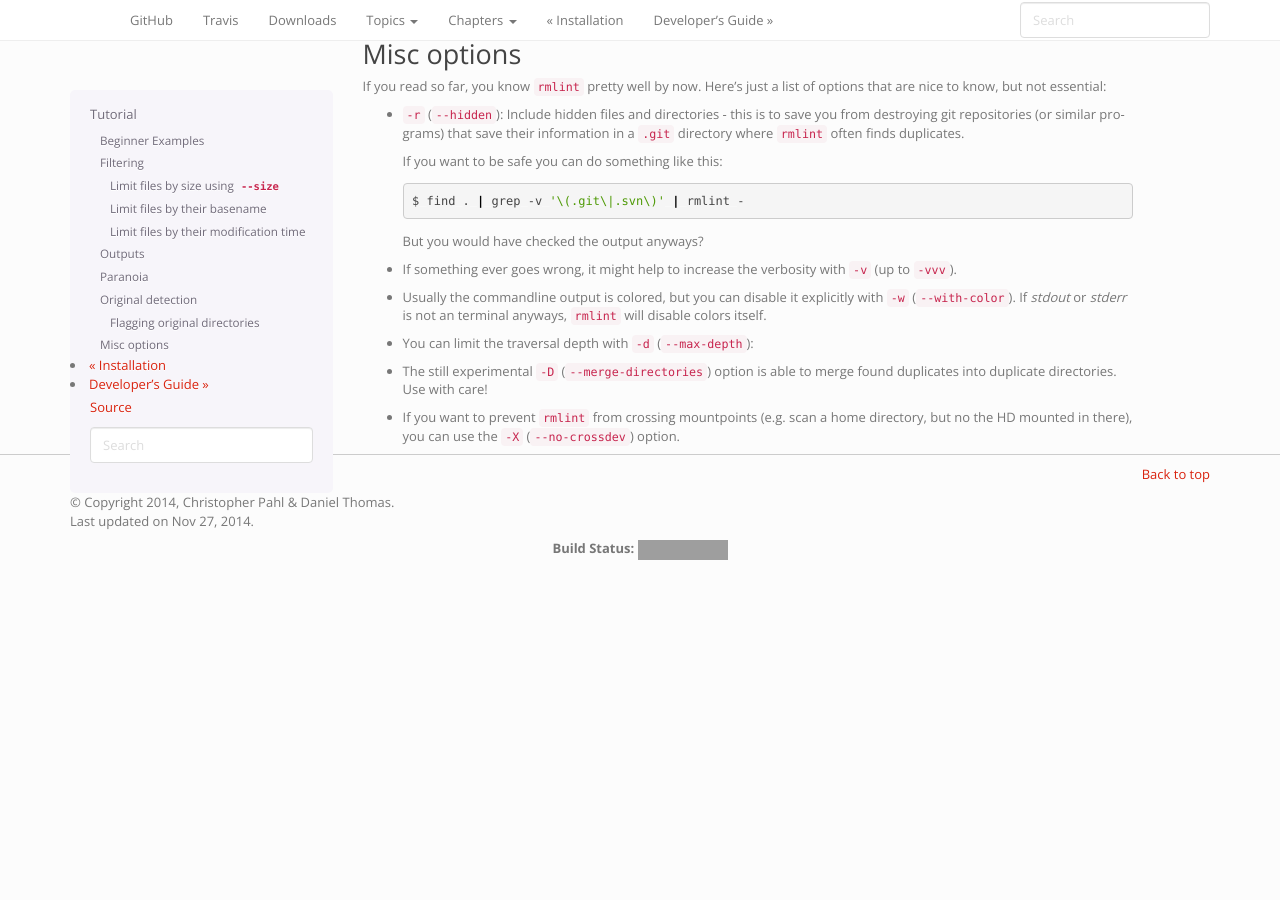
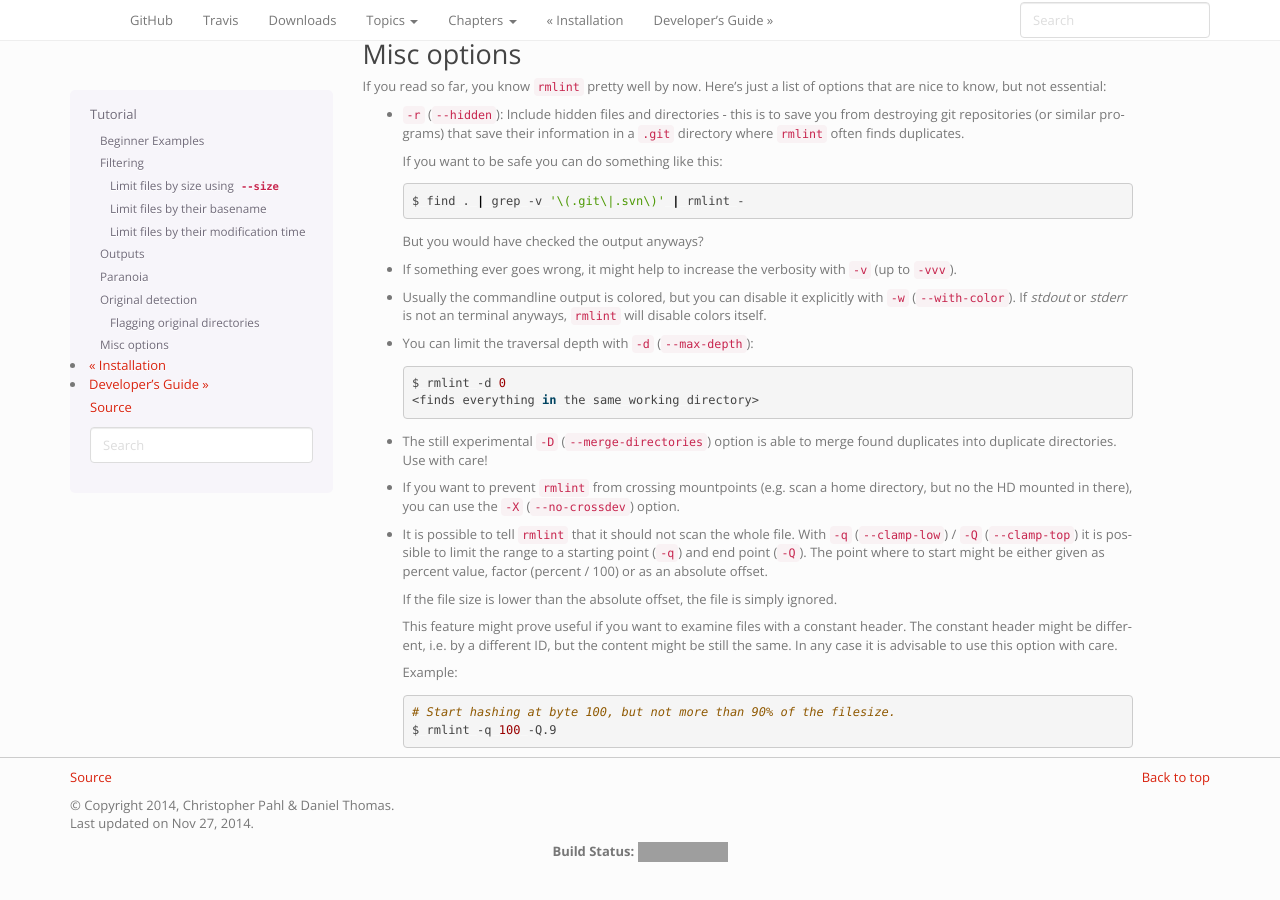
Before and after one commit to sahib/rmlint, a Sphinx documentation site: the page built from docs/tutorial.rst, in a window 1280 px wide and 900 px high, scrolled down 6500 px. Built offline with Sphinx 7.4.7, drawn with Linux system fonts in a browser that asks for light colours; before the commit the page ends 7097 px from its top, so only the background shows below that; grey boxes are pictures that could not be loaded.

```diff
--- a/docs/tutorial.rst
+++ b/docs/tutorial.rst
@@ -513,9 +513,9 @@ Here's just a list of options that are nice to know, but not essential:
   anyways, ``rmlint`` will disable colors itself.
 - You can limit the traversal depth with ``-d`` (``--max-depth``):
 
-  .. code-block
+  .. code-block:: bash
 
-      $ rmlint d 0
+      $ rmlint -d 0
       <finds everything in the same working directory>
 
 - The still experimental ``-D`` (``--merge-directories``) option is able to
@@ -524,3 +524,22 @@ Here's just a list of options that are nice to know, but not essential:
 - If you want to prevent ``rmlint`` from crossing mountpoints (e.g. scan a home
   directory, but no the HD mounted in there), you can use the ``-X``
   (``--no-crossdev``) option.
+
+- It is possible to tell ``rmlint`` that it should not scan the whole file.
+  With ``-q`` (``--clamp-low``) / ``-Q`` (``--clamp-top``) it is possible to
+  limit the range to a starting point (``-q``) and end point (``-Q``).
+  The point where to start might be either given as percent value, factor (percent / 100)
+  or as an absolute offset.
+
+  If the file size is lower than the absolute offset, the file is simply ignored.
+
+  This feature might prove useful if you want to examine files with a constant header.
+  The constant header might be different, i.e. by a different ID, but the content might be still
+  the same. In any case it is advisable to use this option with care.
+
+  Example:
+
+  .. code-block:: bash
+
+    # Start hashing at byte 100, but not more than 90% of the filesize.
+    $ rmlint -q 100 -Q.9
```
Also changed, not shown: docs/developers.rst (+20 -0 lines).
